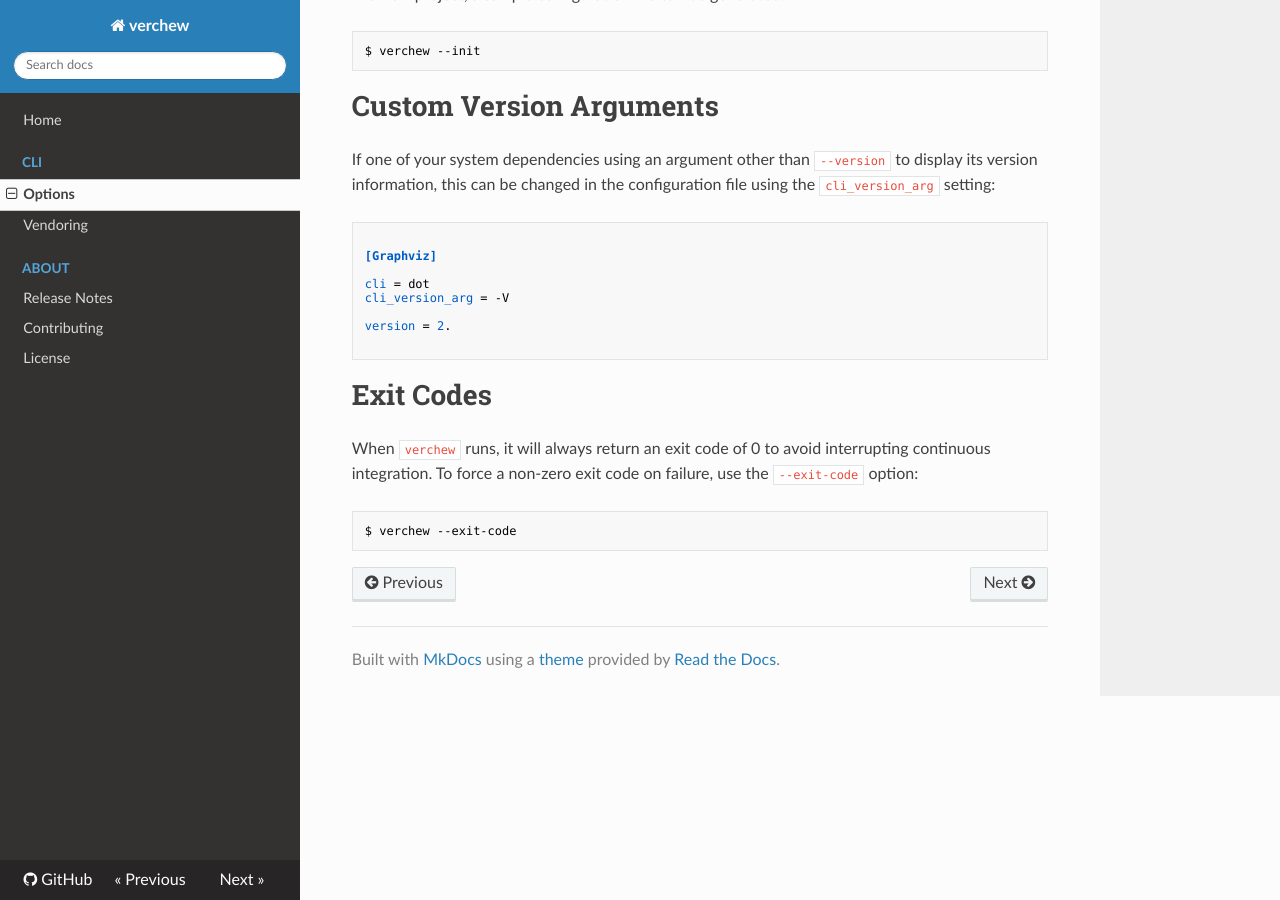
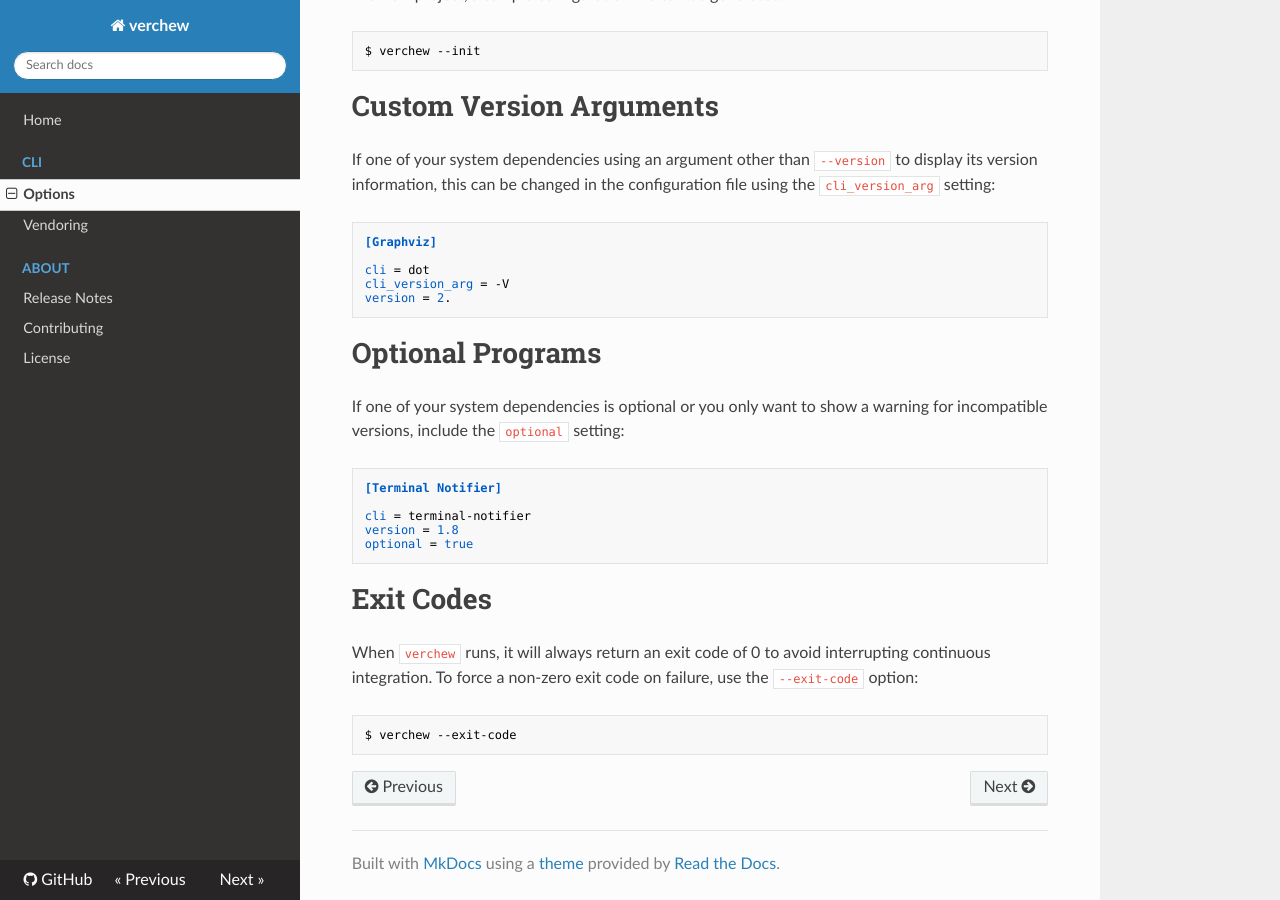
Before and after one commit to jacebrowning/verchew, an MkDocs documentation site: the page built from docs/cli/options.md, in a window 1280 px wide and 900 px high, scrolled down 577 px. Built offline with MkDocs 1.6.1, drawn with Linux system fonts in a browser that asks for light colours; nearby versions of some CDN libraries; old or Windows-style settings are respelled for this version of MkDocs.

Commit message:
Add setting to mark programs as optional

````diff
--- a/docs/cli/options.md
+++ b/docs/cli/options.md
@@ -28,14 +28,23 @@ $ verchew --init
 If one of your system dependencies using an argument other than `--version` to display its version information, this can be changed in the configuration file using the `cli_version_arg` setting:
 
 ```ini
-
 [Graphviz]
 
 cli = dot
 cli_version_arg = -V
+version = 2.
+```
 
-version = 2.
+# Optional Programs
 
+If one of your system dependencies is optional or you only want to show a warning for incompatible versions, include the `optional` setting:
+
+```ini
+[Terminal Notifier]
+
+cli = terminal-notifier
+version = 1.8
+optional = true
 ```
 
 # Exit Codes
--- a/scent.py
+++ b/scent.py
@@ -39,6 +39,7 @@ def python(*_):
         (('make', 'test-all'), "Combined Tests", False),
         (('make', 'check'), "Static Analysis", True),
         (('make', 'doc'), None, True),
+        (('make', 'doctor', '-C', 'examples'), "Examples", True),
     ), start=1):
 
         if not run(command, title, count, retry):
````
Also changed, not shown: CHANGELOG.md (+4 -0 lines), README.md (+13 -1 lines), 3 other files.
